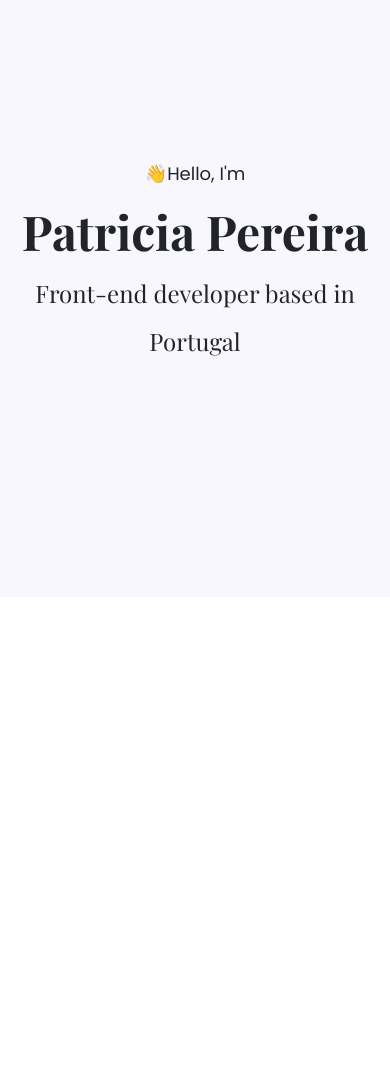
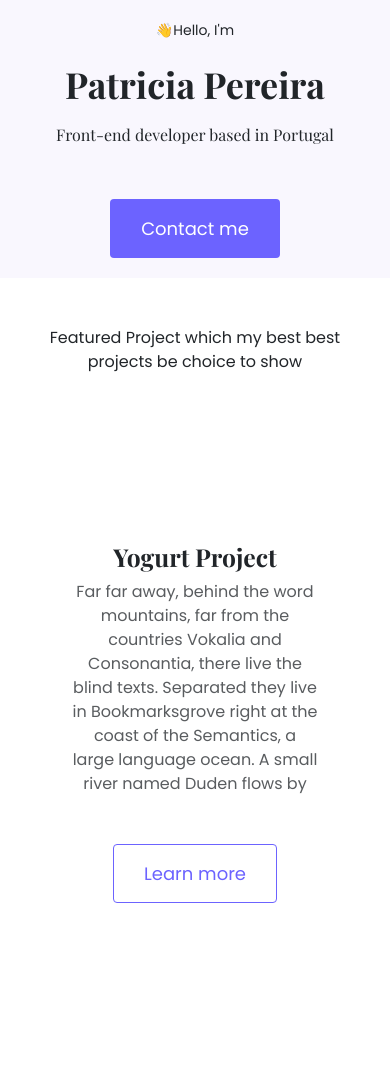
Before and after one commit to OksanaKhritonenko/project, a plain HTML site: page index.html in a window 390 px wide. Shown: the top 1068 px of the page. Before the commit the page ends 844 px from the top, so only its background shows below. Drawn offline with nearby package versions, Linux system fonts and the light colour scheme; a web font is replaced by a local one.

Commit message:
added homepage design

```diff
--- a/index.html
+++ b/index.html
@@ -33,7 +33,73 @@
       <p>👋Hello, I'm</p>
       <h1>Patricia Pereira</h1>
       <h2 class="mb-5">Front-end developer based in Portugal</h2>
-      <div><a href="#" class="btn btn-branding"></a></div>
+      <div>
+        <a href="#" class="btn btn-branding">Contact me</a>
+      </div>
+    </div>
+    <p class="text-center m-5">
+      Featured Project which my best best projects be choice to show
+    </p>
+    <div class="container">
+      <div class="row mb-5">
+        <div class="col d-none d-lg-block">
+          <img src="images/yogurt.png" alt="" class="img-fluid" />
+        </div>
+
+        <div class="col">
+          <div class="project-description">
+            <h2>Yogurt Project</h2>
+            <p class="mb-5 text-muted">
+              Far far away, behind the word mountains, far from the countries
+              Vokalia and Consonantia, there live the blind texts. Separated
+              they live in Bookmarksgrove right at the coast of the Semantics, a
+              large language ocean. A small river named Duden flows by
+            </p>
+            <a href="" class="btn btn-branding-outline">Learn more</a>
+          </div>
+        </div>
+      </div>
+    </div>
+    <div class="container">
+      <div class="row mb-5">
+        <div class="col d-none d-lg-block">
+          <img src="images/weather.png" alt="" class="img-fluid" />
+        </div>
+
+        <div class="col">
+          <div class="project-description">
+            <h2>Weather Project</h2>
+            <p class="mb-5 text-muted">
+              Far far away, behind the word mountains, far from the countries
+              Vokalia and Consonantia, there live the blind texts. Separated
+              they live in Bookmarksgrove right at the coast of the Semantics, a
+              large language ocean. A small river named Duden flows by
+            </p>
+            <a href="" class="btn btn-branding-outline">Learn more</a>
+          </div>
+        </div>
+      </div>
+    </div>
+
+    <div class="container">
+      <div class="row mb-5">
+        <div class="col d-none d-lg-block">
+          <img src="images/dictionary.png" alt="" class="img-fluid" />
+        </div>
+
+        <div class="col">
+          <div class="project-description">
+            <h2>Dictionary Project</h2>
+            <p class="mb-5 text-muted">
+              Far far away, behind the word mountains, far from the countries
+              Vokalia and Consonantia, there live the blind texts. Separated
+              they live in Bookmarksgrove right at the coast of the Semantics, a
+              large language ocean. A small river named Duden flows by
+            </p>
+            <a href="" class="btn btn-branding-outline">Learn more</a>
+          </div>
+        </div>
+      </div>
     </div>
   </body>
 </html>
--- a/src/style.css
+++ b/src/style.css
@@ -14,6 +14,7 @@ body {
 }
 h1 {
   font-size: 96px;
+  line-height: 1.5;
 }
 h1,
 h2,
@@ -28,19 +29,54 @@ h6 {
   font-family: var(--heading-font-family);
   font-weight: normal;
   line-height: 2;
-  font-size: 24px;
+  font-size: 64px;
+}
+.hero p {
+  font-size: 36px;
 }
 p {
-  font-size: 36px;
+  font-size: 16px;
+  font-weight: normal;
+  line-height: 30px;
 }
 @media (max-width: 576px) {
   h1 {
-    font-size: 48px;
+    font-size: 36px;
   }
-  h2 {
-    font-size: 18px;
+  .hero h2 {
+    font-size: 16px;
+  }
+  .hero p {
+    font-size: 14px;
+  }
+  .project-description {
+    padding: 0;
+    text-align: center;
+  }
+  .hero {
+    padding: 20px 3px;
   }
   p {
-    font-size: 18px;
+    line-height: 1.5;
   }
 }
+.btn-branding {
+  background: var(--branding-color);
+  border-radius: 4px;
+  color: white;
+  font-size: 18px;
+  line-height: 27px;
+  padding: 15px 30px;
+}
+
+.btn-branding-outline {
+  color: var(--branding-color);
+  border: 1px solid var(--branding-color);
+  border-radius: 4px;
+  font-size: 18px;
+  line-height: 27px;
+  padding: 15px 30px;
+}
+.project-description {
+  padding: 120px 60px;
+}
```
Also changed, not shown: images/dictionary.png (added), images/weather.png (added), images/yogurt.png (added).
